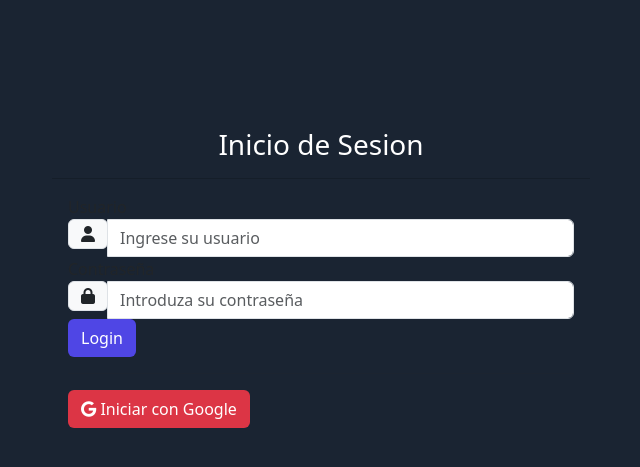
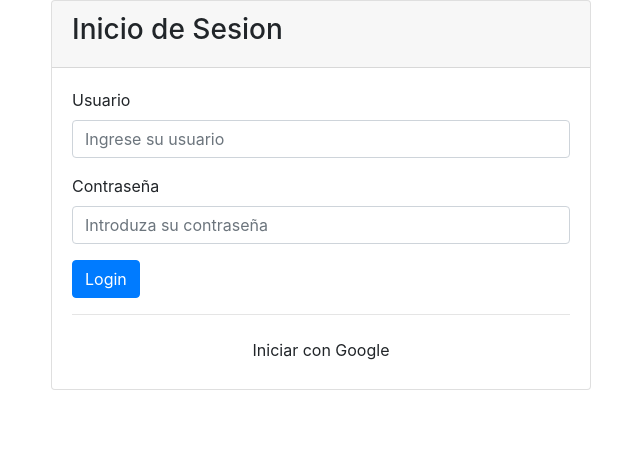
Before and after one commit to nicxall/django-deploy, a Django app: template myapp/templates/signin.html in a window 1280 px wide. Shown: the top 467 px of the page, without its empty margins (319-959 px from the left). Run offline with Django 3.2, Linux system fonts and the light colour scheme; the template is opened without the code that fills it, so the values that code supplies are empty; some libraries are stand-ins or nearby versions.

Commit message:
cambio en signin

```diff
--- a/myapp/templates/signin.html
+++ b/myapp/templates/signin.html
@@ -4,49 +4,9 @@
   <meta charset="UTF-8">
   <meta name="description" content="Inicia sesion ahora para usar note-x">
   <meta name="viewport" content="width=device-width, initial-scale=1, shrink-to-fit=no">
-  <script src="https://kit.fontawesome.com/0c305cd8d7.js" crossorigin="anonymous"></script>
-  <link href="https://cdn.jsdelivr.net/npm/bootstrap@5.3.2/dist/css/bootstrap.min.css" rel="stylesheet" integrity="sha384-T3c6CoIi6uLrA9TneNEoa7RxnatzjcDSCmG1MXxSR1GAsXEV/Dwwykc2MPK8M2HN" crossorigin="anonymous">
-  <script src="https://cdn.jsdelivr.net/npm/bootstrap@5.3.2/dist/js/bootstrap.bundle.min.js" integrity="sha384-C6RzsynM9kWDrMNeT87bh95OGNyZPhcTNXj1NW7RuBCsyN/o0jlpcV8Qyq46cDfL" crossorigin="anonymous"></script>
-
   <title>Login</title>
-  <style>
-    body {
-      background-color: #1a2432;
-    }
-
-    .container {
-      margin-top: 100px;
-      background-color: #1a2432;
-      color: white;
-      border-radius: 10px;
-      padding: 20px;
-    }
-
-    .card {
-      border: none;
-      border-radius: 10px;
-    }
-
-    .card-header {
-      background-color: #1a2432;
-      color: white;
-      text-align: center;
-      border-radius: 10px 10px 0 0;
-    }
-
-    .btn-google {
-      background-color: #dc3545;
-      color: white;
-    }
-    .btn-google:hover{
-      color: #ffff;
-
-    }
-
-    .card-body{
-      background-color: #1a2432;
-    }
-  </style>
+  <link rel="icon" href="./nota.png" type="image/x-icon">
+  <link rel="stylesheet" href="https://stackpath.bootstrapcdn.com/bootstrap/4.3.1/css/bootstrap.min.css">
 </head>
 <body>
 
@@ -59,26 +19,16 @@
         </div>
         <div class="card-body">
           <form action="{% url 'signinapi' %}" method="POST">
-			{% csrf_token %}
+            {% csrf_token %}
             <div class="form-group">
               <label for="username">Usuario</label>
-              <div class="input-group">
-                <div class="input-group-prepend">
-                  <span class="input-group-text"><i class="fas fa-user"></i></span>
-                </div>
-                <input type="text" class="form-control" id="username" placeholder="Ingrese su usuario" name="username" required>
-              </div>
+              <input type="text" class="form-control" id="username" placeholder="Ingrese su usuario" name="username" required>
             </div>
             <div class="form-group">
               <label for="password">Contraseña</label>
-              <div class="input-group">
-                <div class="input-group-prepend">
-                  <span class="input-group-text"><i class="fas fa-lock"></i></span>
-                </div>
-                <input type="password" class="form-control" id="password" placeholder="Introduza su contraseña" name="password" required>
-              </div>
+              <input type="password" class="form-control" id="password" placeholder="Introduza su contraseña" name="password" required>
             </div>
-            <button type="submit" class="btn btn btn-block" style="background-color: #4F46E5; color: white;">Login</button>
+            <button type="submit" class="btn btn-primary">Login</button>
             <hr>
           </form>
           <a href='{% url "social:begin" "google-oauth2" %}' class="btn btn-google btn-block"><i class="fab fa-google"></i> Iniciar con Google</a>
@@ -87,5 +37,6 @@
     </div>
   </div>
 </div>
+
 </body>
 </html>
```
